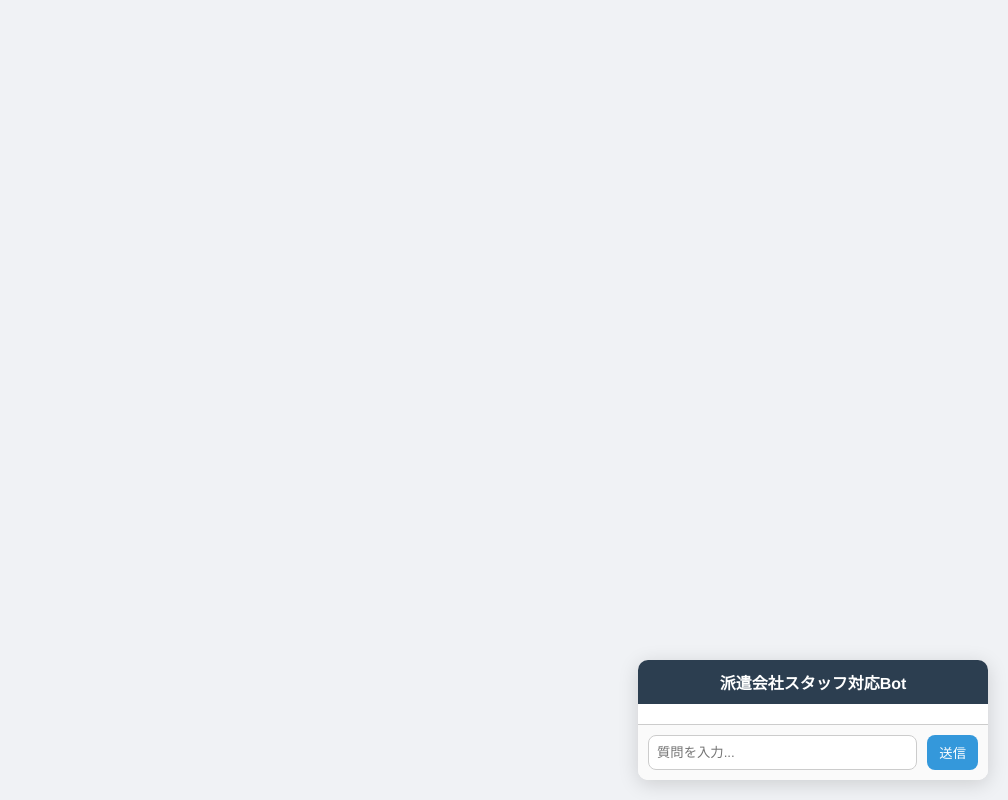
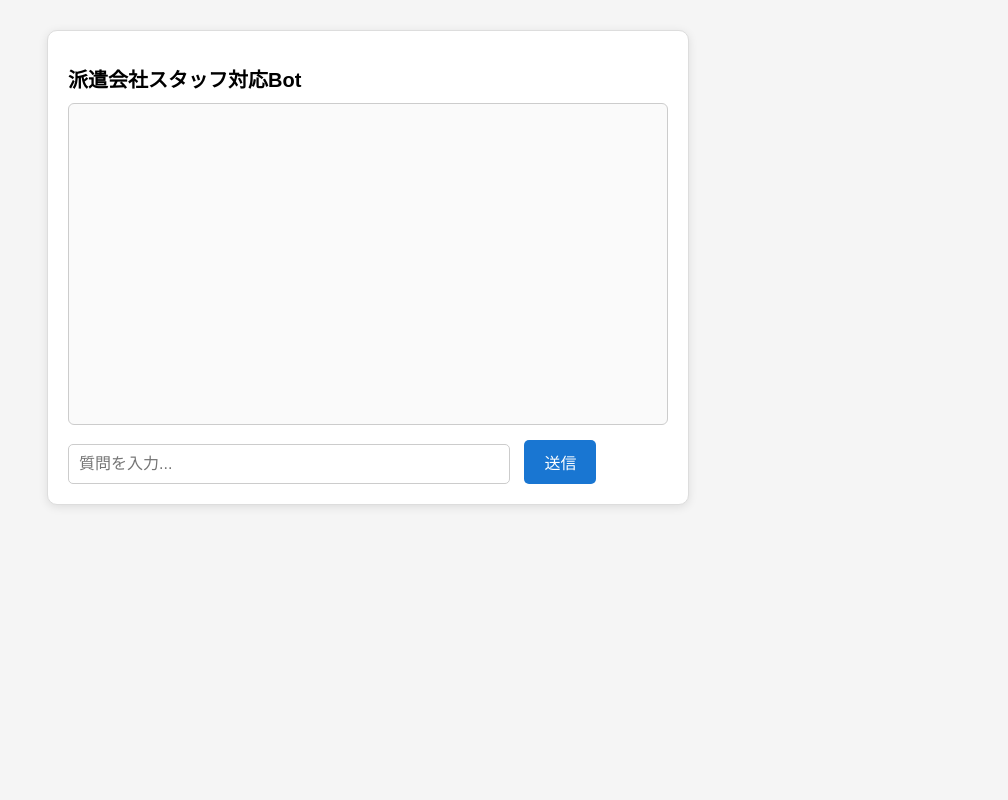
Before and after one commit to chihiro-ymst/gpt-chatbot, a plain HTML site: page index.html in a window 1280 px wide. Shown: the whole page, without its empty margins (272-1280 px from the left). Drawn offline with Linux system fonts and the light colour scheme.

Commit message:
レスポンシブ対応のチャットデザイン追加

```diff
--- a/index.html
+++ b/index.html
@@ -4,146 +4,122 @@
   <meta charset="UTF-8">
   <title>派遣会社スタッフ対応Bot</title>
   <style>
-    * {
-      box-sizing: border-box;
-      font-family: "Helvetica", sans-serif;
-    }
-
     body {
+      font-family: sans-serif;
+      background-color: #f5f5f5;
       margin: 0;
-      background: #f0f2f5;
+      padding: 0;
+      display: flex;
+      justify-content: center;
     }
 
     .chat-container {
-      position: fixed;
-      bottom: 20px;
-      right: 20px;
-      width: 350px;
-      max-height: 500px;
-      background: #fff;
+      background-color: white;
+      border: 1px solid #ddd;
       border-radius: 10px;
-      box-shadow: 0 4px 20px rgba(0, 0, 0, 0.15);
-      display: flex;
-      flex-direction: column;
-      overflow: hidden;
-      z-index: 9999;
+      margin: 30px auto;
+      padding: 20px;
+      box-shadow: 0 2px 10px rgba(0,0,0,0.1);
     }
 
-    .chat-header {
-      background: #2c3e50;
-      color: white;
-      padding: 10px;
-      text-align: center;
-      font-weight: bold;
+    h1 {
+      font-size: 20px;
+      margin-bottom: 10px;
     }
 
     #chat {
-      flex: 1;
+      height: 300px;
+      overflow-y: auto;
       padding: 10px;
-      overflow-y: auto;
+      border: 1px solid #ccc;
+      border-radius: 6px;
+      margin-bottom: 15px;
+      background-color: #fafafa;
     }
 
-    .message {
-      margin: 8px 0;
-      padding: 8px 12px;
-      border-radius: 16px;
-      max-width: 80%;
-      clear: both;
-    }
-
-    .user {
-      background-color: #d6eaff;
-      align-self: flex-end;
-      float: right;
-    }
-
-    .bot {
-      background-color: #f1f1f1;
-      align-self: flex-start;
-      float: left;
-    }
-
-    .input-area {
-      display: flex;
-      border-top: 1px solid #ccc;
-      padding: 10px;
-      background: #fafafa;
+    p {
+      margin: 5px 0;
     }
 
     #input {
-      flex: 1;
-      padding: 8px;
-      border-radius: 8px;
+      width: 70%;
+      padding: 10px;
+      font-size: 16px;
       border: 1px solid #ccc;
-      outline: none;
+      border-radius: 5px;
     }
 
-    button {
+    #send-button {
+      padding: 10px 20px;
+      font-size: 16px;
+      background-color: #1976d2;
+      color: white;
+      border: none;
+      border-radius: 5px;
+      cursor: pointer;
       margin-left: 10px;
-      padding: 8px 12px;
-      border: none;
-      background: #3498db;
-      color: white;
-      border-radius: 8px;
-      cursor: pointer;
     }
 
-    button:hover {
-      background: #2980b9;
+    #send-button:hover {
+      background-color: #0d47a1;
+    }
+
+    /* スマホ表示 */
+    @media screen and (max-width: 767px) {
+      .chat-container {
+        width: 95%;
+        padding: 10px;
+      }
+
+      #input {
+        width: 100%;
+        margin-bottom: 10px;
+      }
+
+      #send-button {
+        width: 100%;
+        margin-left: 0;
+      }
+    }
+
+    /* PC表示 */
+    @media screen and (min-width: 768px) {
+      .chat-container {
+        width: 600px;
+      }
     }
   </style>
 </head>
 <body>
-
   <div class="chat-container">
-  <div class="chat-header">派遣会社スタッフ対応Bot</div>
+    <h1>派遣会社スタッフ対応Bot</h1>
     <div id="chat"></div>
-  <div class="input-area">
-    <input type="text" id="input" placeholder="質問を入力..." />
-    <button onclick="sendMessage()">送信</button>
-  </div>
+    <input type="text" id="input" placeholder="質問を入力...">
+    <button id="send-button" onclick="sendMessage()">送信</button>
   </div>
 
   <script>
     async function sendMessage() {
-    const input = document.getElementById('input');
+      const input = document.getElementById('input').value;
       const chat = document.getElementById('chat');
-    const message = input.value.trim();
-    if (!message) return;
 
-    // ユーザーの吹き出しを表示
-    const userBubble = document.createElement('div');
-    userBubble.className = 'message user';
-    userBubble.textContent = message;
-    chat.appendChild(userBubble);
-    chat.scrollTop = chat.scrollHeight;
-
-    input.value = "";
+      chat.innerHTML += `<p><strong>あなた:</strong> ${input}</p>`;
+      document.getElementById('input').value = '';
 
       try {
         const res = await fetch('/chat', {
           method: 'POST',
-        headers: {'Content-Type': 'application/json'},
-        body: JSON.stringify({ message })
+          headers: { 'Content-Type': 'application/json' },
+          body: JSON.stringify({ message: input })
         });
 
         const data = await res.json();
-
-      // Botの吹き出しを表示
-      const botBubble = document.createElement('div');
-      botBubble.className = 'message bot';
-      botBubble.textContent = data.reply;
-      chat.appendChild(botBubble);
+        chat.innerHTML += `<p><strong>Bot:</strong> ${data.reply}</p>`;
         chat.scrollTop = chat.scrollHeight;
       } catch (error) {
-      const errorBubble = document.createElement('div');
-      errorBubble.className = 'message bot';
-      errorBubble.textContent = "エラーが発生しました。";
-      chat.appendChild(errorBubble);
-      chat.scrollTop = chat.scrollHeight;
+        chat.innerHTML += `<p><strong>エラー:</strong> サーバーから返事がありません。</p>`;
       }
     }
   </script>
-
 </body>
 </html>
```
Lines whose indentation alone changed are shown as unchanged.
